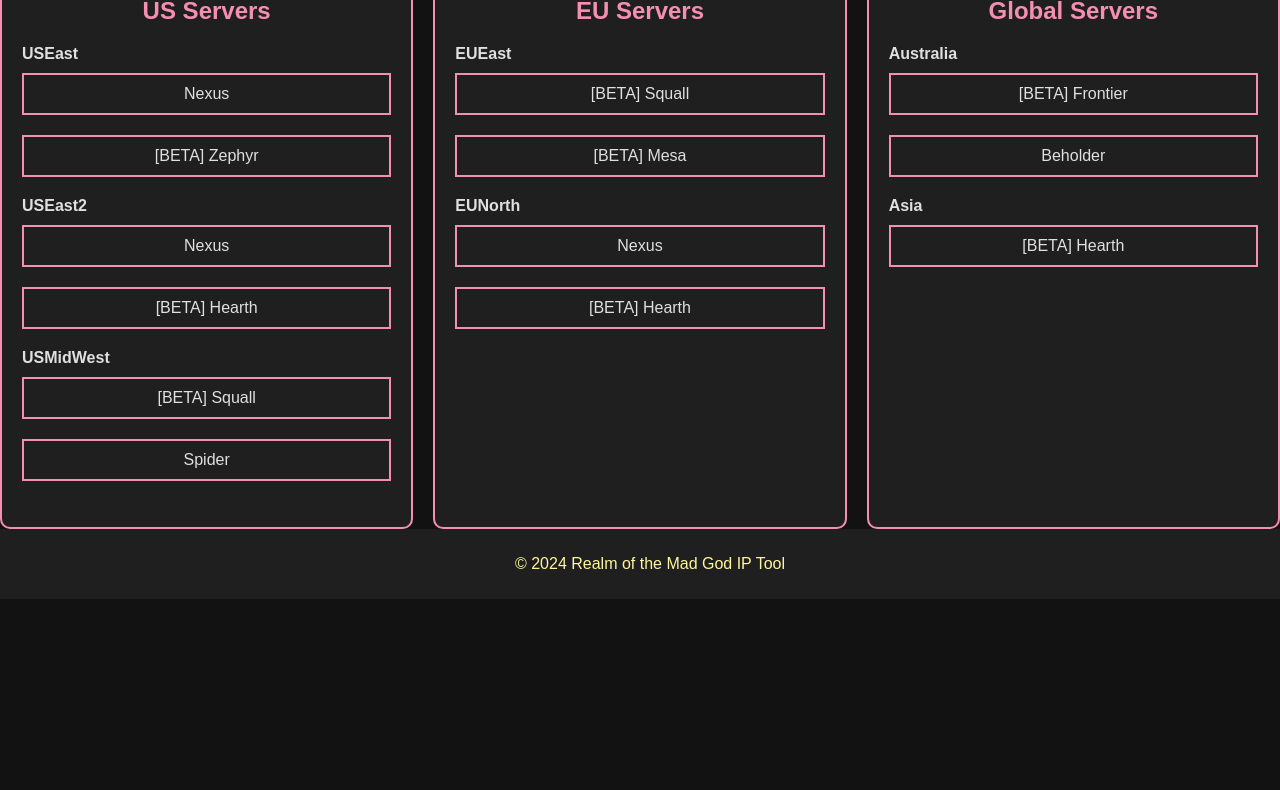
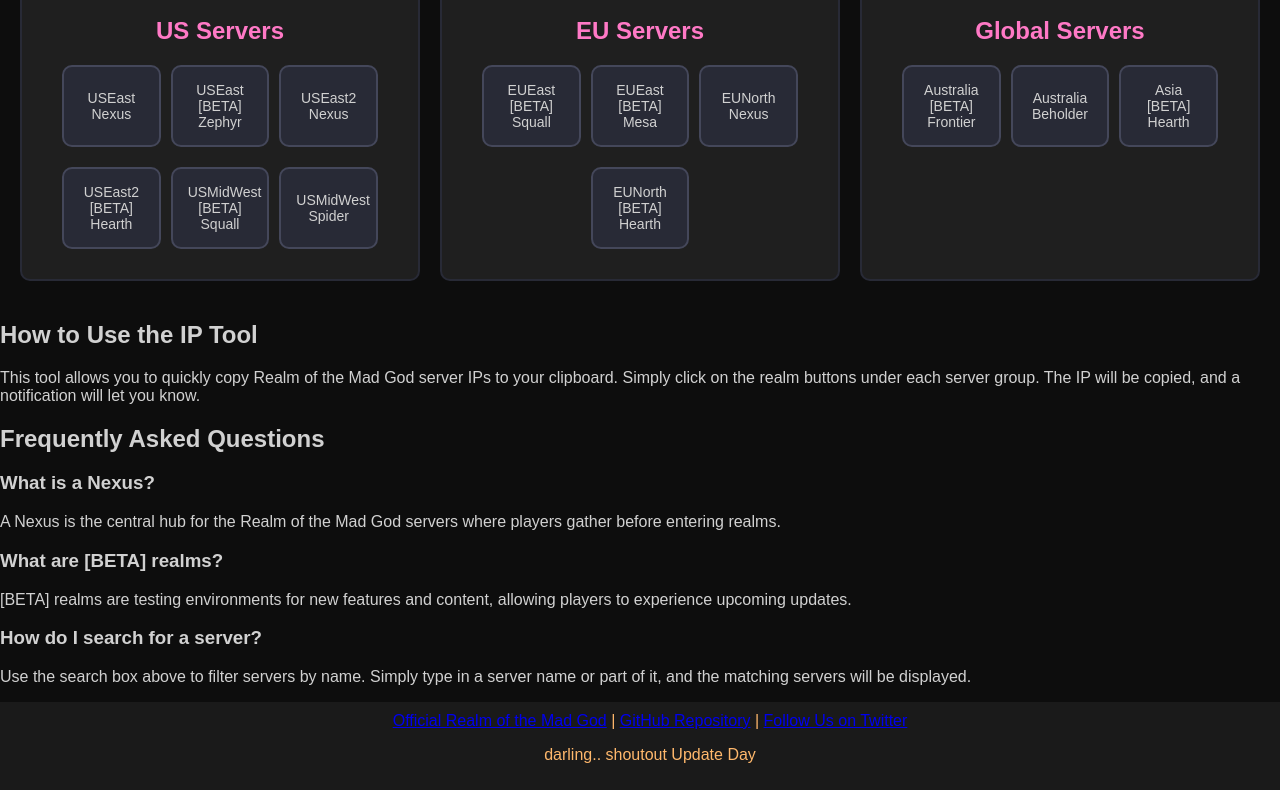
Before and after one commit to jeff-zhou8/rotmg-ips, a website: page frontend/public/index.html in a window 1280 px wide. Shown: the part 212-1002 px from the top of the page. Before the commit the page ends 811 px from the top, so only its background shows below. Drawn offline with Linux system fonts and the light colour scheme.

Commit message:
Release v1.0.1.

```diff
--- a/frontend/public/css/styles.css
+++ b/frontend/public/css/styles.css
@@ -1,16 +1,16 @@
 /* Main body styling */
 body {
     font-family: Arial, sans-serif;
-    background-color: #121212; /* Dark background */
-    color: #E0E0E0; /* Light text */
+    background-color: #0d0d0d; /* Deep black background */
+    color: #d1d1d1; /* Light grey text */
     margin: 0;
     padding: 0;
 }
 
 /* Header */
 header {
-    background-color: #1F1F1F;
-    color: #F48FB1;
+    background-color: #1a1a1a;
+    color: #ff79c6; /* Pink accent */
     padding: 20px;
     text-align: center;
 }
@@ -20,7 +20,7 @@
     margin: 0;
 }
 
-/* Navigation */
+/* Search input */
 nav {
     margin-top: 20px;
 }
@@ -29,72 +29,65 @@
     width: 80%;
     padding: 10px;
     margin-bottom: 20px;
-    border: 2px solid #CBA1C5;
-    background-color: #1F1F1F;
-    color: #E0E0E0;
+    border: 2px solid #ff79c6; /* Pink border */
+    background-color: #1f1f1f;
+    color: #d1d1d1;
     border-radius: 10px;
     font-size: 16px;
 }
 
-/* Server list */
-ul {
-    list-style-type: none;
-    padding: 0;
-}
-
-li {
-    margin: 10px 0;
-}
-
-/* Button styling */
-button {
-    background-color: #1F1F1F;
-    border: 2px solid #F48FB1;
-    color: #E0E0E0;
-    padding: 10px;
-    width: 100%;
-    margin-bottom: 10px;
-    font-size: 16px;
-    cursor: pointer;
-    position: relative;
-    transition: background-color 0.3s, border-color 0.3s;
-}
-
-button:hover {
-    background-color: #333;
-    border-color: #FFCC80;
-}
-
-button span {
-    color: #CE93D8;
-    visibility: hidden;
-    opacity: 0;
-    transition: opacity 0.3s;
-}
-
-button:hover span {
-    visibility: visible;
-    opacity: 1;
-}
-
-/* Server columns layout */
+/* Server Pods */
 .server-columns {
     display: flex;
     justify-content: space-between;
     gap: 20px;
+    padding: 20px;
 }
 
 .column {
     width: 30%;
+    background-color: #1f1f1f;
+    border: 2px solid #282a36; /* Dark grey borders */
+    border-radius: 10px;
     padding: 20px;
-    background-color: #1F1F1F;
-    border: 2px solid #F48FB1;
-    border-radius: 10px;
+    color: #d1d1d1;
 }
 
 .column h2 {
     text-align: center;
-    color: #F48FB1;
+    color: #ff79c6; /* Pink accent */
+}
+
+/* Realm pods (3-4 Realms in squares) */
+.realm-pod {
+    display: flex;
+    flex-wrap: wrap;
+    gap: 10px;
+    justify-content: center;
+}
+
+.realm-button {
+    background-color: #282a36; /* Slightly lighter dark grey */
+    border: 2px solid #44475a;
+    color: #d1d1d1;
+    padding: 15px;
+    width: calc(33.33% - 20px); /* Square buttons in clusters of 3-4 */
+    margin-bottom: 10px;
+    font-size: 14px;
+    cursor: pointer;
+    transition: background-color 0.3s, border-color 0.3s;
+    text-align: center;
+    border-radius: 10px;
+}
+
+.realm-button:hover {
+    background-color: #ff79c6; /* Pink on hover */
+    border-color: #ffb86c; /* Orange/yellow pastel flash */
+    color: #0d0d0d; /* Dark text when hovering */
+}
+
+.realm-button:active {
+    background-color: #ffb86c; /* Yellow pastel flash on click */
 }
 
 /* Notification */
@@ -129,8 +122,8 @@
 
 /* Footer */
 footer {
-    background-color: #1F1F1F;
-    color: #FFF59D;
+    background-color: #1a1a1a;
+    color: #ffb86c; /* Yellow accent */
     text-align: center;
     padding: 10px;
     width: 100%;
@@ -142,8 +135,8 @@
         flex-direction: column;
     }
 
-    button {
-        font-size: 14px;
+    .realm-button {
+        width: 45%; /* Adjust size of buttons on small screens */
     }
 
     input[type="text"] {
--- a/frontend/public/index.html
+++ b/frontend/public/index.html
@@ -4,7 +4,7 @@
 <head>
     <meta charset="UTF-8">
     <meta name="viewport" content="width=device-width, initial-scale=1.0">
-    <title>Realm of the Mad God IP Tool</title>
+    <title>lover on top</title>
     <link rel="stylesheet" href="css/styles.css">
     <script src="js/script.js" defer></script>
 </head>
@@ -19,56 +19,76 @@
 
     <main class="container">
         <section class="server-columns">
+            <!-- US Servers Column -->
             <div class="column">
                 <h2>US Servers</h2>
-                <ul>
-                    <li><strong>USEast</strong></li>
-                    <li><button onclick="copyToClipboard('54.234.226.24')">Nexus</button></li>
-                    <li><button onclick="copyToClipboard('3.87.200.184')">[BETA] Zephyr</button></li>
-
-                    <li><strong>USEast2</strong></li>
-                    <li><button onclick="copyToClipboard('54.209.152.223')">Nexus</button></li>
-                    <li><button onclick="copyToClipboard('3.92.186.173')">[BETA] Hearth</button></li>
-
-                    <li><strong>USMidWest</strong></li>
-                    <li><button onclick="copyToClipboard('18.223.98.102')">[BETA] Squall</button></li>
-                    <li><button onclick="copyToClipboard('3.132.215.145')">Spider</button></li>
-                </ul>
+                <div class="realm-pod">
+                    <button class="realm-button" onclick="copyToClipboard('54.234.226.24')">USEast Nexus</button>
+                    <button class="realm-button" onclick="copyToClipboard('3.87.200.184')">USEast [BETA] Zephyr</button>
+                    <button class="realm-button" onclick="copyToClipboard('54.209.152.223')">USEast2 Nexus</button>
+                    <button class="realm-button" onclick="copyToClipboard('3.92.186.173')">USEast2 [BETA] Hearth</button>
+                    <button class="realm-button" onclick="copyToClipboard('18.223.98.102')">USMidWest [BETA] Squall</button>
+                    <button class="realm-button" onclick="copyToClipboard('3.132.215.145')">USMidWest Spider</button>
+                </div>
             </div>
 
+            <!-- EU Servers Column -->
             <div class="column">
                 <h2>EU Servers</h2>
-                <ul>
-                    <li><strong>EUEast</strong></li>
-                    <li><button onclick="copyToClipboard('3.75.237.52')">[BETA] Squall</button></li>
-                    <li><button onclick="copyToClipboard('3.75.237.52')">[BETA] Mesa</button></li>
-
-                    <li><strong>EUNorth</strong></li>
-                    <li><button onclick="copyToClipboard('18.159.133.120')">Nexus</button></li>
-                    <li><button onclick="copyToClipboard('18.192.176.238')">[BETA] Hearth</button></li>
-                </ul>
+                <div class="realm-pod">
+                    <button class="realm-button" onclick="copyToClipboard('3.75.237.52')">EUEast [BETA] Squall</button>
+                    <button class="realm-button" onclick="copyToClipboard('3.75.237.52')">EUEast [BETA] Mesa</button>
+                    <button class="realm-button" onclick="copyToClipboard('18.159.133.120')">EUNorth Nexus</button>
+                    <button class="realm-button" onclick="copyToClipboard('18.192.176.238')">EUNorth [BETA] Hearth</button>
+                </div>
             </div>
 
+            <!-- Global Servers Column -->
             <div class="column">
                 <h2>Global Servers</h2>
-                <ul>
-                    <li><strong>Australia</strong></li>
-                    <li><button onclick="copyToClipboard('13.211.79.144')">[BETA] Frontier</button></li>
-                    <li><button onclick="copyToClipboard('3.25.164.73')">Beholder</button></li>
+                <div class="realm-pod">
+                    <button class="realm-button" onclick="copyToClipboard('13.211.79.144')">Australia [BETA] Frontier</button>
+                    <button class="realm-button" onclick="copyToClipboard('3.25.164.73')">Australia Beholder</button>
+                    <button class="realm-button" onclick="copyToClipboard('54.251.13.215')">Asia [BETA] Hearth</button>
+                </div>
+            </div>
+        </section>
 
-                    <li><strong>Asia</strong></li>
-                    <li><button onclick="copyToClipboard('54.251.13.215')">[BETA] Hearth</button></li>
-                </ul>
+        <!-- Additional Information Section -->
+        <section class="info-section">
+            <h2>How to Use the IP Tool</h2>
+            <p>This tool allows you to quickly copy Realm of the Mad God server IPs to your clipboard. Simply click on the realm buttons under each server group. The IP will be copied, and a notification will let you know.</p>
+        </section>
+
+        <!-- FAQ Section -->
+        <section class="faq-section">
+            <h2>Frequently Asked Questions</h2>
+            <div class="faq">
+                <h3>What is a Nexus?</h3>
+                <p>A Nexus is the central hub for the Realm of the Mad God servers where players gather before entering realms.</p>
+            </div>
+            <div class="faq">
+                <h3>What are [BETA] realms?</h3>
+                <p>[BETA] realms are testing environments for new features and content, allowing players to experience upcoming updates.</p>
+            </div>
+            <div class="faq">
+                <h3>How do I search for a server?</h3>
+                <p>Use the search box above to filter servers by name. Simply type in a server name or part of it, and the matching servers will be displayed.</p>
             </div>
         </section>
     </main>
 
     <footer>
-        <p>© 2024 Realm of the Mad God IP Tool</p>
+        <div class="footer-links">
+            <a href="https://www.realmofthemadgod.com/" target="_blank">Official Realm of the Mad God</a> |
+            <a href="https://github.com/your-repo" target="_blank">GitHub Repository</a> |
+            <a href="https://twitter.com/your-twitter" target="_blank">Follow Us on Twitter</a>
+        </div>
+        <p>darling.. shoutout Update Day</p>
     </footer>
 
     <!-- Notification -->
-    <div id="notification">First IP copied! Keep browsing for more.</div>
+    <div id="notification">IP successfully copied.</div>
 </body>
 
 </html>
--- a/frontend/public/js/script.js
+++ b/frontend/public/js/script.js
@@ -22,7 +22,7 @@
 
 function filterServers() {
     const input = document.getElementById('searchInput').value.toLowerCase();
-    const buttons = document.querySelectorAll('button');
+    const buttons = document.querySelectorAll('.realm-button');
     buttons.forEach(button => {
         const text = button.textContent.toLowerCase();
         button.style.display = text.includes(input) ? '' : 'none';
```
Also changed, not shown: 1 other file.
